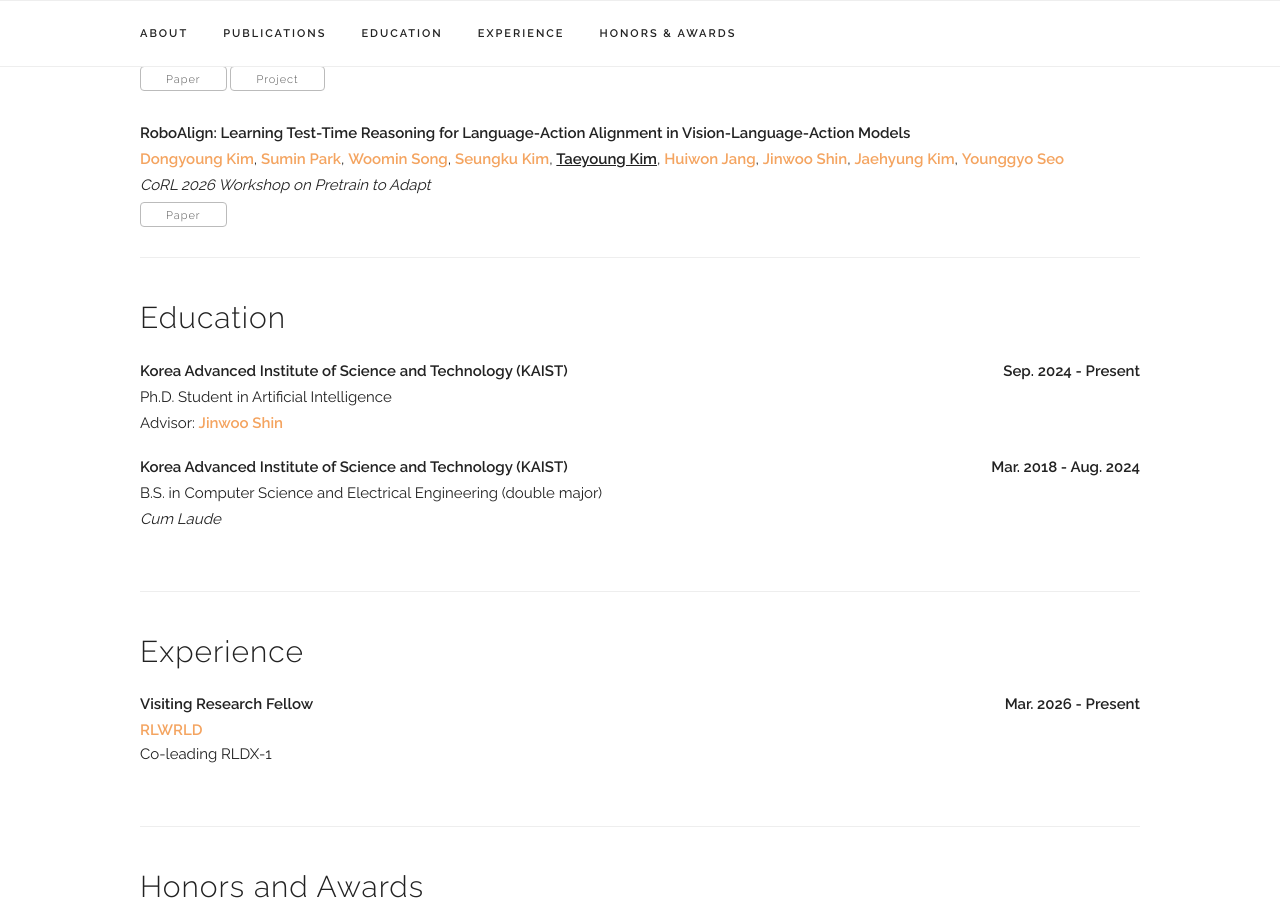
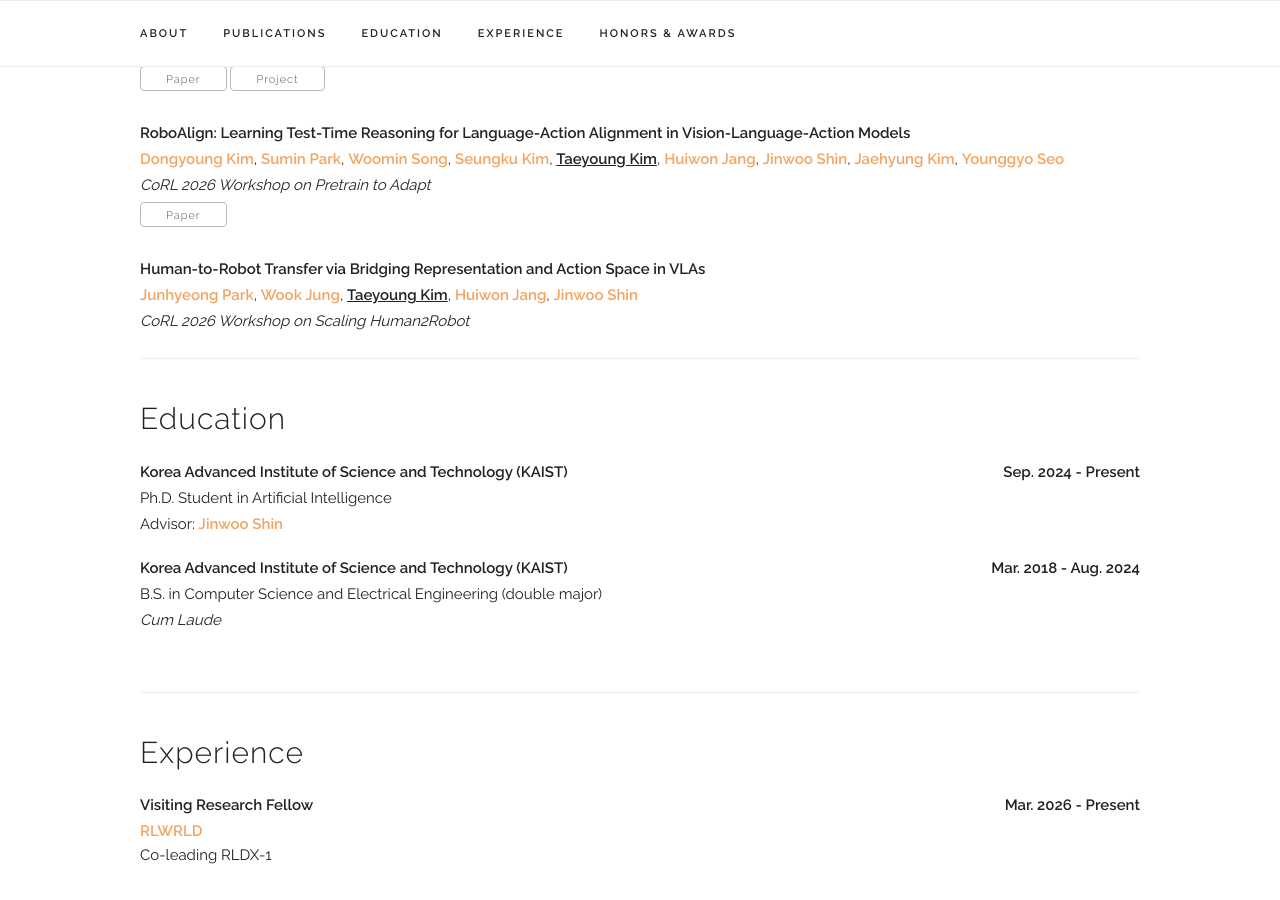
Before and after one commit to ismty0805/ismty0805.github.io, a Jekyll site: the page built from index.html, in a window 1280 px wide and 900 px high, scrolled down 1149 px. Built offline with Jekyll 4.4.1, drawn with Linux system fonts in a browser that asks for light colours; some web fonts are replaced.

Commit message:
Add Human-to-Robot Transfer workshop paper
Co-Authored-By: Claude Opus 4.8 <noreply@anthropic.com>
Claude-Session: https://claude.ai/code/session_01BETFFLhDziRgs8iXdE2gTT

```diff
--- a/_data/publications.yaml
+++ b/_data/publications.yaml
@@ -30,3 +30,8 @@ papers:
     venue: "CoRL 2026 Workshop on Pretrain to Adapt"
     paper_pdf: "https://arxiv.org/abs/2603.21341"
     selected: y
+
+  - title: "Human-to-Robot Transfer via Bridging Representation and Action Space in VLAs"
+    authors: "<a>Junhyeong Park</a>, <a>Wook Jung</a>, <b><u>Taeyoung Kim</u></b>, <a href='https://huiwon-jang.github.io/'>Huiwon Jang</a>, <a href='https://alinlab.kaist.ac.kr/shin.html'>Jinwoo Shin</a>"
+    venue: "CoRL 2026 Workshop on Scaling Human2Robot"
+    selected: y
```
